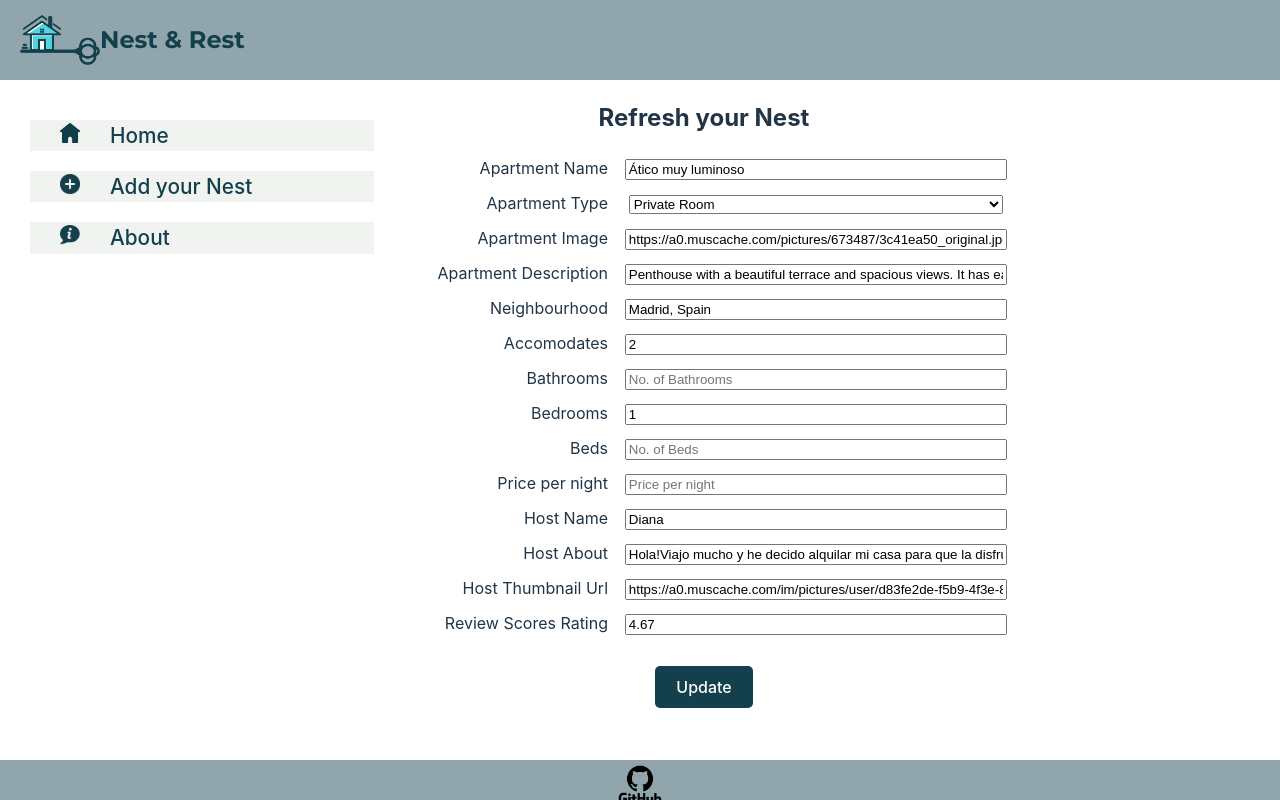
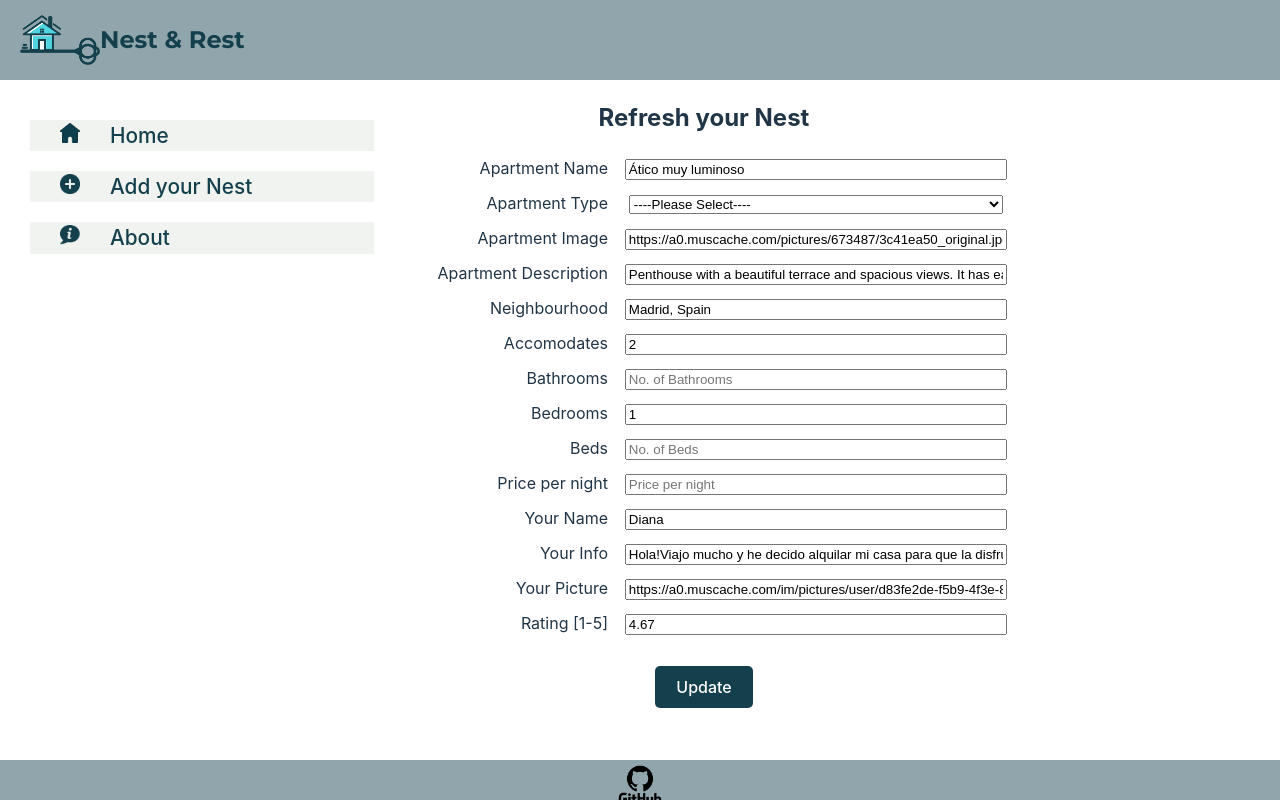
Before and after one commit to nehais/apartment-rental, a React (Vite) app: page /updateListing/100411 in a window 1280 px wide. Built offline with nearby package versions, Linux system fonts and the light colour scheme.

Commit message:
update listing fields

```diff
--- a/src/components/SearchBar.jsx
+++ b/src/components/SearchBar.jsx
@@ -1,6 +1,6 @@
 import { useState } from "react";
 
-const SearchBar = ({ searchStr, setSearchStr }) => {
+const SearchBar = ({ searchStr, setSearchStr, hasResults }) => {
   /*@Teresa : implement the search last as I found it challanging to avoid filtering out the main list. Tips below
   1. take search string as a prop from MainContent
   2. search string is a state variable in MainContent
@@ -9,6 +9,7 @@ const SearchBar = ({ searchStr, setSearchStr }) => {
   5. We apply filter again when we render MainContent so may be filter in useEffect*/
 
   return (
+    <div>
       <input
         type="text"
         placeholder="Search"
@@ -16,6 +17,12 @@ const SearchBar = ({ searchStr, setSearchStr }) => {
         value={searchStr}
         onChange={(e) => setSearchStr(e.target.value)}
       />
+      {/* {!hasResults && searchStr && (
+        <p className="error-message">
+          Nada in this cozy corner—try adjusting!”
+        </p>
+      )} */}
+    </div>
   );
 };
 
--- a/src/components/UpdateListing.jsx
+++ b/src/components/UpdateListing.jsx
@@ -71,11 +71,13 @@ const UpdateListing = ({ apartList, setApartList }) => {
             <div className="col-field">
               <input
                 type="text"
+                maxLength={55}
                 id="name"
                 name="name"
-                placeholder="Apartment Title"
+                placeholder="Apartment Name"
                 value={apartmentToUpdate.name}
                 onChange={handleChange}
+                required
                 className="field"
               />
             </div>
@@ -90,8 +92,10 @@ const UpdateListing = ({ apartList, setApartList }) => {
                 name="property_type"
                 value={apartmentToUpdate.property_type}
                 onChange={handleChange}
+                required
                 className="field"
               >
+                <option value="">----Please Select----</option>
                 <option value="Private Room">Private Room</option>
                 <option value="Whole Apartment">Whole Apartment</option>
               </select>
@@ -109,6 +113,7 @@ const UpdateListing = ({ apartList, setApartList }) => {
                 placeholder="Apartment Image URL"
                 value={apartmentToUpdate.picture_url}
                 onChange={handleChange}
+                required
                 className="field"
               />
             </div>
@@ -120,11 +125,13 @@ const UpdateListing = ({ apartList, setApartList }) => {
             <div className="col-field">
               <input
                 type="text"
+                maxLength={1000}
                 id="description"
                 name="description"
                 placeholder="Apartment Description"
                 value={apartmentToUpdate.description}
                 onChange={handleChange}
+                required
                 className="field"
               />
             </div>
@@ -136,11 +143,13 @@ const UpdateListing = ({ apartList, setApartList }) => {
             <div className="col-field">
               <input
                 type="text"
+                maxLength={100}
                 id="neighbourhood"
                 name="neighbourhood"
-                placeholder="Neighbourhood"
+                placeholder="Neighbourhood Location"
                 value={apartmentToUpdate.neighbourhood}
                 onChange={handleChange}
+                required
                 className="field"
               />
             </div>
@@ -152,11 +161,14 @@ const UpdateListing = ({ apartList, setApartList }) => {
             <div className="col-field">
               <input
                 type="number"
+                min={1}
+                max={20}
                 id="accommodates"
                 name="accommodates"
-                placeholder="Apartment Accommodation No."
+                placeholder="Guest Count"
                 value={apartmentToUpdate.accommodates}
                 onChange={handleChange}
+                required
                 className="field"
               />
             </div>
@@ -168,11 +180,14 @@ const UpdateListing = ({ apartList, setApartList }) => {
             <div className="col-field">
               <input
                 type="number"
+                min={1}
+                max={20}
                 id="bathrooms"
                 name="bathrooms"
                 placeholder="No. of Bathrooms"
                 value={apartmentToUpdate.bathrooms}
                 onChange={handleChange}
+                required
                 className="field"
               />
             </div>
@@ -184,11 +199,14 @@ const UpdateListing = ({ apartList, setApartList }) => {
             <div className="col-field">
               <input
                 type="number"
+                min={1}
+                max={20}
                 id="bedrooms"
                 name="bedrooms"
                 placeholder="No. of Bedrooms"
                 value={apartmentToUpdate.bedrooms}
                 onChange={handleChange}
+                required
                 className="field"
               />
             </div>
@@ -200,11 +218,14 @@ const UpdateListing = ({ apartList, setApartList }) => {
             <div className="col-field">
               <input
                 type="number"
+                min={1}
+                max={20}
                 id="beds"
                 name="beds"
                 placeholder="No. of Beds"
                 value={apartmentToUpdate.beds}
                 onChange={handleChange}
+                required
                 className="field"
               />
             </div>
@@ -216,50 +237,59 @@ const UpdateListing = ({ apartList, setApartList }) => {
             <div className="col-field">
               <input
                 type="number"
+                min={1}
+                max={2000}
+                step="0.01"
+                pattern="^\d+(?:\.\d{1,2})?$"
                 id="price"
                 name="price"
                 placeholder="Price per night"
                 value={apartmentToUpdate.price}
                 onChange={handleChange}
+                required
                 className="field"
               />
             </div>
           </div>
           <div className="row">
             <div className="col-label">
-              <label htmlFor="host_name">Host Name</label>
+              <label htmlFor="host_name">Your Name</label>
             </div>
             <div className="col-field">
               <input
                 type="text"
+                maxLength={20}
                 id="host_name"
                 name="host_name"
                 placeholder="Host Name"
                 value={apartmentToUpdate.host_name}
                 onChange={handleChange}
+                required
                 className="field"
               />
             </div>
           </div>
           <div className="row">
             <div className="col-label">
-              <label htmlFor="host_about">Host About</label>
+              <label htmlFor="host_about">Your Info</label>
             </div>
             <div className="col-field">
               <input
                 type="text"
+                maxLength={500}
                 id="host_about"
                 name="host_about"
                 placeholder="Tell us about yourself"
                 value={apartmentToUpdate.host_about}
                 onChange={handleChange}
+                required
                 className="field"
               />
             </div>
           </div>
           <div className="row">
             <div className="col-label">
-              <label htmlFor="host_thumbnail_url">Host Thumbnail Url</label>
+              <label htmlFor="host_thumbnail_url">Your Picture</label>
             </div>
             <div className="col-field">
               <input
@@ -269,22 +299,26 @@ const UpdateListing = ({ apartList, setApartList }) => {
                 placeholder="Host Thumbnail Url"
                 value={apartmentToUpdate.host_thumbnail_url}
                 onChange={handleChange}
+                required
                 className="field"
               />
             </div>
           </div>
           <div className="row">
             <div className="col-label">
-              <label htmlFor="review_scores_rating">Review Scores Rating</label>
+              <label htmlFor="review_scores_rating">Rating [1-5]</label>
             </div>
             <div className="col-field">
               <input
                 type="number"
+                min={1}
+                max={5}
                 id="review_scores_rating"
                 name="review_scores_rating"
                 placeholder="Review Scores Rating"
                 value={apartmentToUpdate.review_scores_rating}
                 onChange={handleChange}
+                required
                 className="field"
               />
             </div>
```
Also changed, not shown: 1 other file (tests, documents, lock files or other folders). Lines whose indentation alone changed are shown as unchanged.
